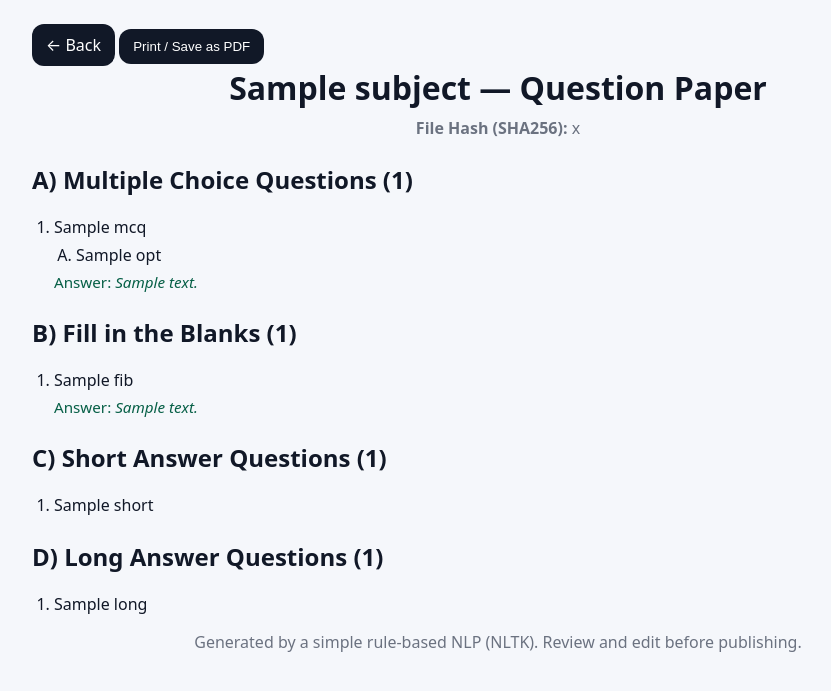
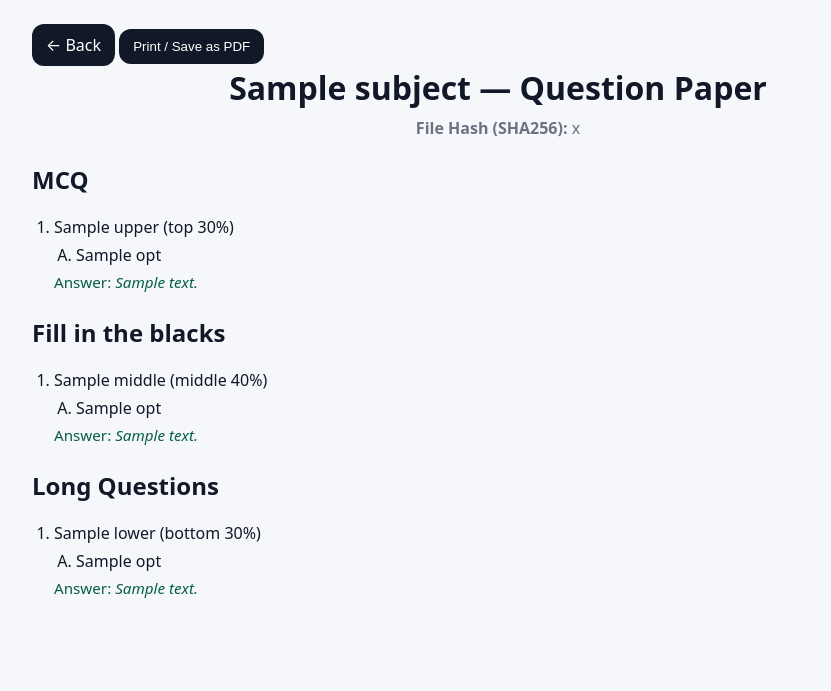
Before and after one commit to rudradesa/question-paper-generator-rule-base, a Flask app: template templates/paper.html in a window 1280 px wide. Shown: the top 691 px of the page, without its empty margins (142-973 px from the left). Run offline with Flask 3, Linux system fonts and the light colour scheme; the template is opened without the code that fills it: most values are stand-ins (such as "Sample title", 1, 10 or a date in 2020); parts of the project's set-up code (start-up, migrations or seed data) failed here and were passed over.

Commit message:
Update paper.html

```diff
--- a/templates/paper.html
+++ b/templates/paper.html
@@ -28,9 +28,11 @@
     </header>
 
  <section>
-      <h2>A) Multiple Choice Questions ({{ paper.mcq|length }})</h2>
+  <h2>MCQ</h2>
   <ol>
-        {% for q in paper.mcq %}
+    {% for q in paper.questions_by_level["Upper (top 30%)"] %}
+      {% if q.question is defined and q.options is defined %}
+
         <li>
           <div class="q">{{ q.question }}</div>
           <ol type="A">
@@ -40,43 +42,71 @@
           </ol>
           <div class="ans">Answer: <em>{{ q.answer }}</em></div>
         </li>
+      {% elif q.question is defined and q.answer is defined %}
+        <li>
+          <div class="q">{{ q.question }}</div>
+          <div class="ans">Answer: <em>{{ q.answer }}</em></div>
+        </li>
+      {% else %}
+        <li class="q">{{ q }}</li>
+      {% endif %}
     {% endfor %}
   </ol>
 </section>
 
 <section class="page-break">
-      <h2>B) Fill in the Blanks ({{ paper.fib|length }})</h2>
+  <h2>Fill in the blacks</h2>
   <ol>
-        {% for q in paper.fib %}
+    {% for q in paper.questions_by_level["Middle (middle 40%)"] %}
+      {% if q.question is defined and q.options is defined %}
+        <li>
+          <div class="q">{{ q.question }}</div>
+          <ol type="A">
+            {% for opt in q.options %}
+              <li>{{ opt }}</li>
+            {% endfor %}
+          </ol>
+          <div class="ans">Answer: <em>{{ q.answer }}</em></div>
+        </li>
+      {% elif q.question is defined and q.answer is defined %}
         <li>
           <div class="q">{{ q.question }}</div>
           <div class="ans">Answer: <em>{{ q.answer }}</em></div>
         </li>
+      {% else %}
+        <li class="q">{{ q }}</li>
+      {% endif %}
     {% endfor %}
   </ol>
 </section>
 
 <section class="page-break">
-      <h2>C) Short Answer Questions ({{ paper.short|length }})</h2>
+  <h2>Long Questions</h2>
   <ol>
-        {% for q in paper.short %}
+    {% for q in paper.questions_by_level["Lower (bottom 30%)"] %}
+      {% if q.question is defined and q.options is defined %}
+        <li>
+          <div class="q">{{ q.question }}</div>
+          <ol type="A">
+            {% for opt in q.options %}
+              <li>{{ opt }}</li>
+            {% endfor %}
+          </ol>
+          <div class="ans">Answer: <em>{{ q.answer }}</em></div>
+        </li>
+      {% elif q.question is defined and q.answer is defined %}
+        <li>
+          <div class="q">{{ q.question }}</div>
+          <!-- <div class="ans">Answer: <em>{{ q.answer }}</em></div> -->
+        </li>
+      {% else %}
         <li class="q">{{ q }}</li>
+      {% endif %}
     {% endfor %}
   </ol>
 </section>
 
-    <section class="page-break">
-      <h2>D) Long Answer Questions ({{ paper.long|length }})</h2>
-      <ol>
-        {% for q in paper.long %}
-        <li class="q">{{ q }}</li>
-        {% endfor %}
-      </ol>
-    </section>
 
-    <footer class="muted center">
-      <p>Generated by a simple rule-based NLP (NLTK). Review and edit before publishing.</p>
-    </footer>
   </div>
 </body>
 </html>
```
Lines whose indentation alone changed are shown as unchanged.
